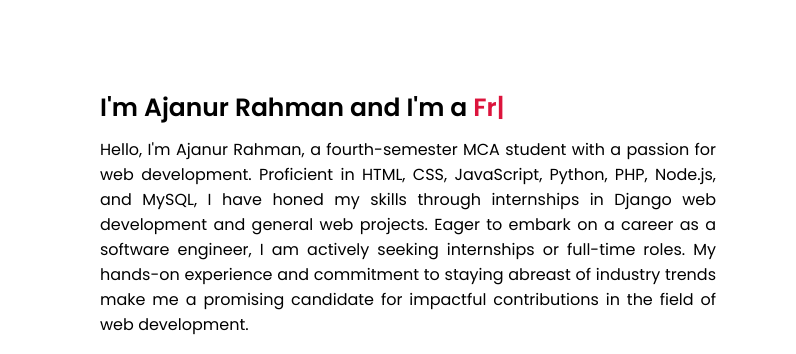
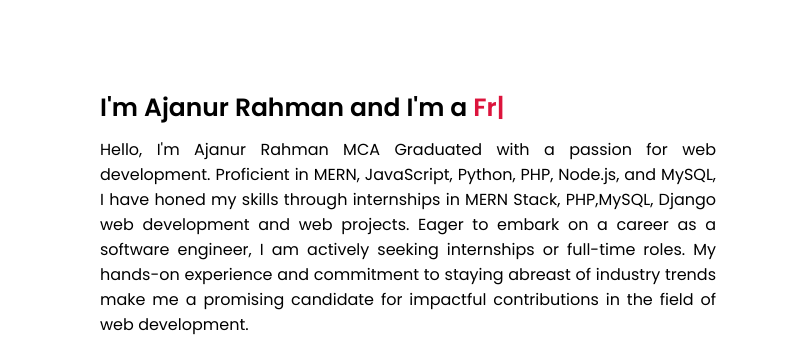
Before and after one commit to iamajanur1/portfolio, a plain HTML site: page index.html in a window 1280 px wide. Shown: the part 980-1334 px from the top of the page, 484-1280 px from the left. Drawn offline with nearby package versions, Linux system fonts and the light colour scheme.

Commit message:
updated the index

```diff
--- a/index.html
+++ b/index.html
@@ -57,7 +57,7 @@
                 </div>
                 <div class="column right">
                     <div class="text">I'm Ajanur Rahman and I'm a <span class="typing-2"></span></div>
-                    <p>Hello, I'm Ajanur Rahman, a fourth-semester MCA student with a passion for web development. Proficient in HTML, CSS, JavaScript, Python, PHP, Node.js, and MySQL, I have honed my skills through internships in Django web development and general web projects. Eager to embark on a career as a software engineer, I am actively seeking internships or full-time roles. My hands-on experience and commitment to staying abreast of industry trends make me a promising candidate for impactful contributions in the field of web development.</p>
+                    <p>Hello, I'm Ajanur Rahman MCA Graduated with a passion for web development. Proficient in MERN, JavaScript, Python, PHP, Node.js, and MySQL, I have honed my skills through internships in MERN Stack, PHP,MySQL,  Django web development and  web projects. Eager to embark on a career as a software engineer, I am actively seeking internships or full-time roles. My hands-on experience and commitment to staying abreast of industry trends make me a promising candidate for impactful contributions in the field of web development.</p>
                     <a id="download-cv"> Download CV</a>
                 </div>
             </div>
```
